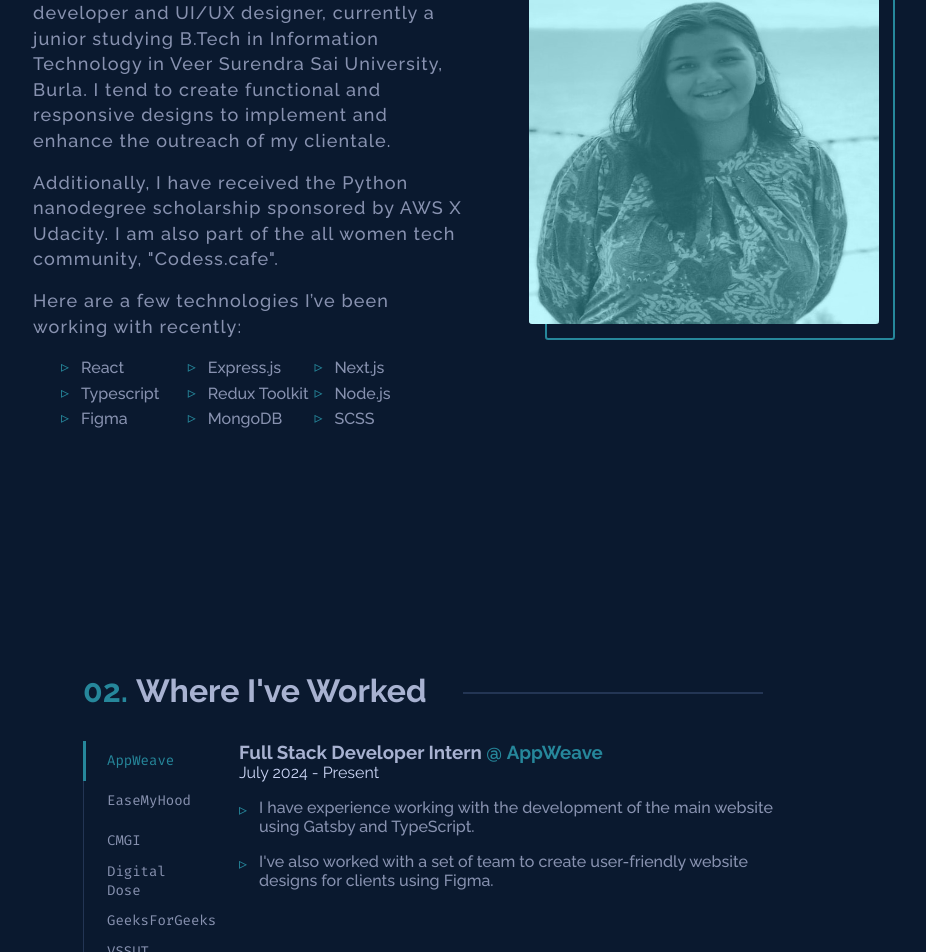
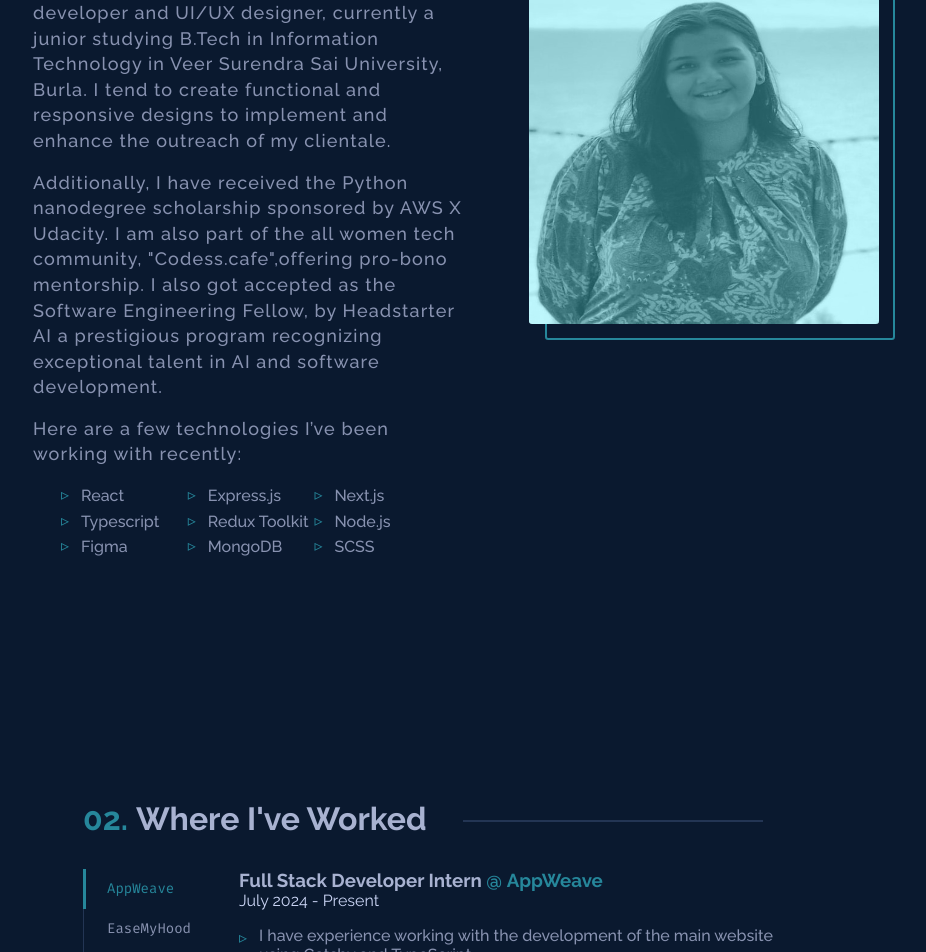
Before and after one commit to shivah12/Portfolio-, a Next.js app: page / in a window 1280 px wide. Shown: the part 1400-2352 px from the top of the page, without its empty margins (207-1133 px from the left). Built offline with nearby package versions, Linux system fonts and the light colour scheme.

Commit message:
Update About.tsx

```diff
--- a/src/sections/About.tsx
+++ b/src/sections/About.tsx
@@ -32,7 +32,7 @@ function About() {
           </p>
 
           <p className="about-grid-info-text">
-            Additionally, I have received the Python nanodegree scholarship sponsored by AWS X Udacity. I am also part of the all women tech community, "Codess.cafe".
+            Additionally, I have received the Python nanodegree scholarship sponsored by AWS X Udacity. I am also part of the all women tech community, "Codess.cafe",offering pro-bono mentorship. I also got accepted as the Software Engineering Fellow, by Headstarter AI  a prestigious program recognizing exceptional talent in AI and software development.
           </p>
           <p className="about-grid-info-text">
             Here are a few technologies I’ve been working with recently:
```
